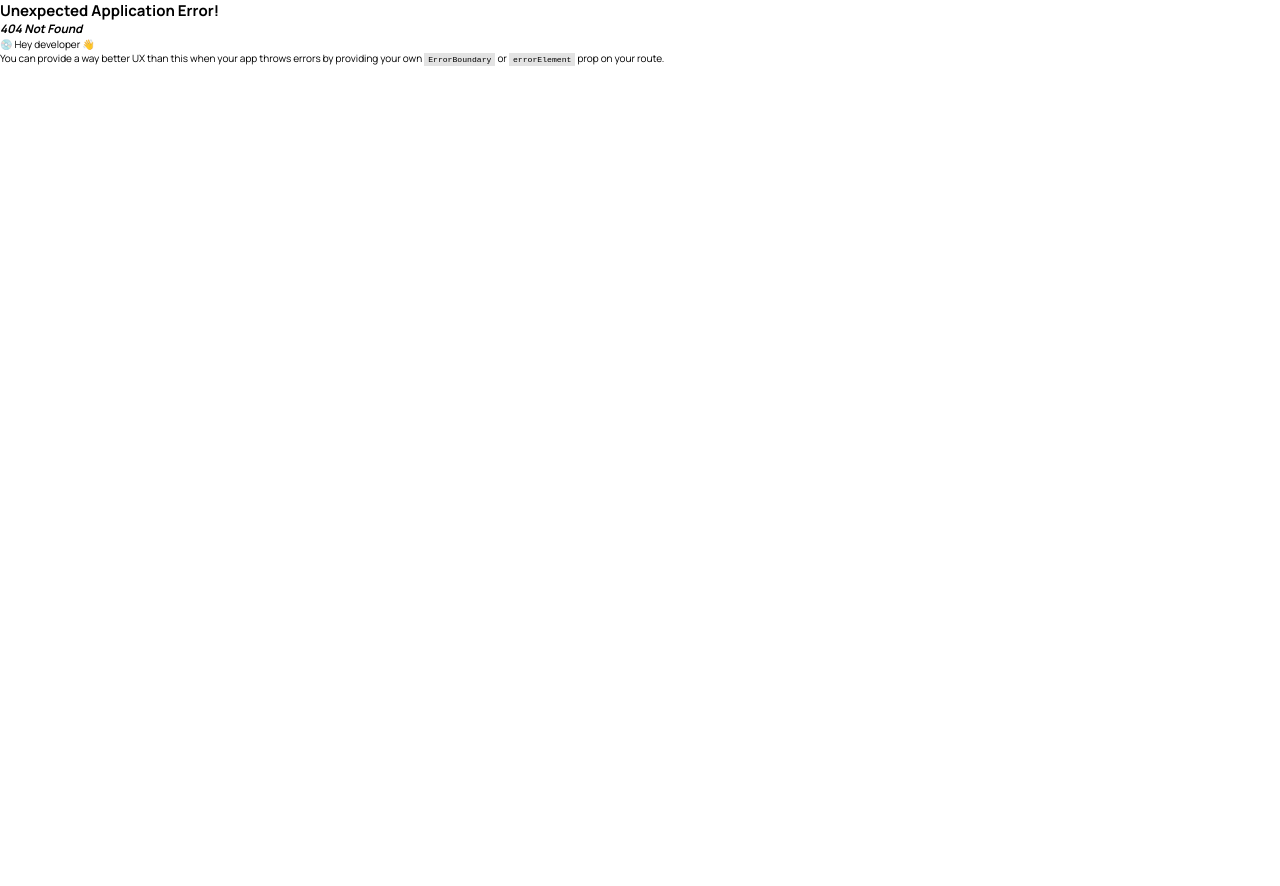
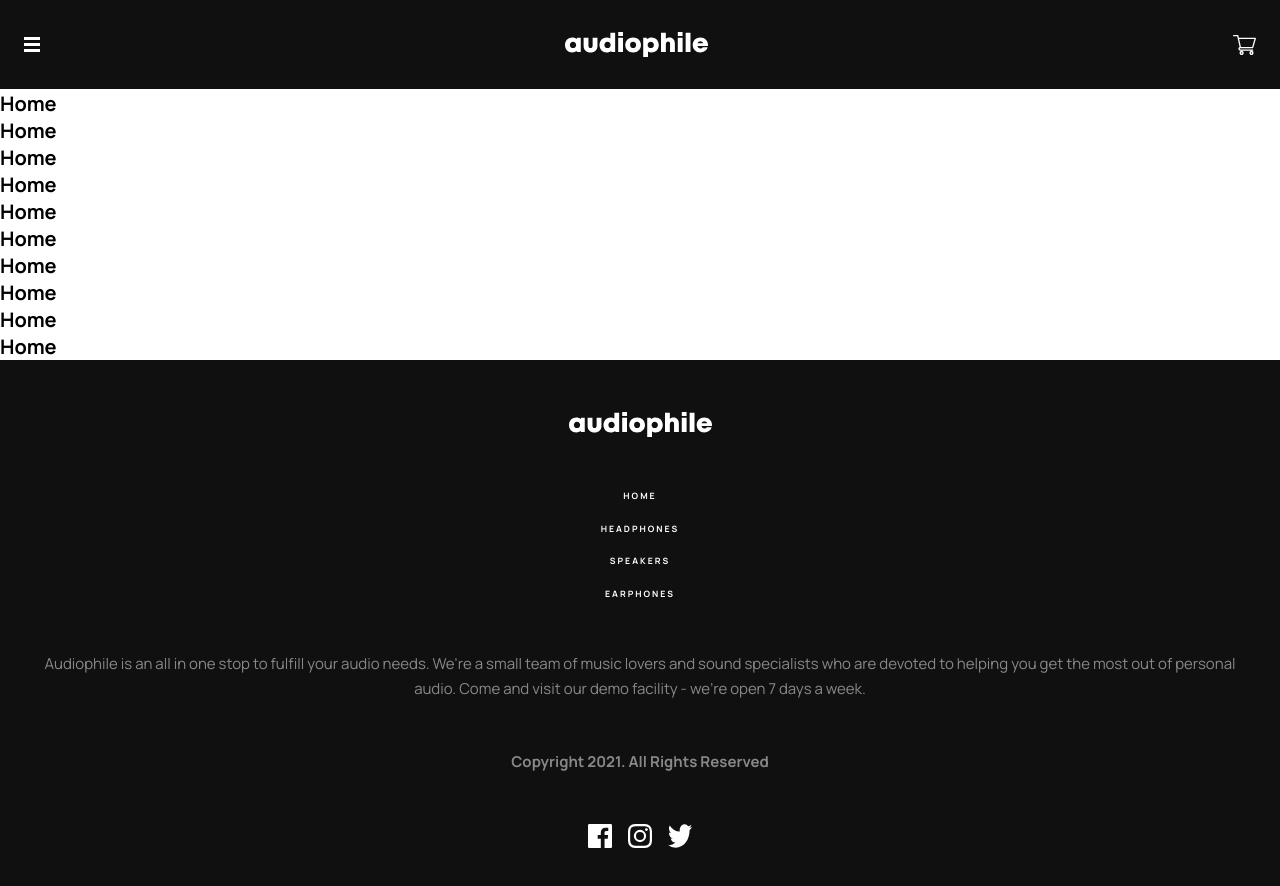
Before and after one commit to GIGAKLIBADZE/audiophile-ecommerce-website, a React (Vite) app: page /home in a window 1280 px wide. Before the commit this address had no page. Before the commit the page ends 800 px from the top, so only its background shows below. Built offline with nearby package versions, Linux system fonts and the light colour scheme.

Commit message:
add a home page in the routing system

```diff
--- /dev/null
+++ b/src/pages/Home.tsx
@@ -0,0 +1,19 @@
+import React from "react";
+
+const Home: React.FC = () => {
+  return (
+    <>
+      <h1>Home</h1>
+      <h1>Home</h1>
+      <h1>Home</h1>
+      <h1>Home</h1>
+      <h1>Home</h1>
+      <h1>Home</h1> <h1>Home</h1>
+      <h1>Home</h1>
+      <h1>Home</h1>
+      <h1>Home</h1>
+    </>
+  );
+};
+
+export default Home;
```
Also changed, not shown: src/main.tsx (+7 -0 lines).
